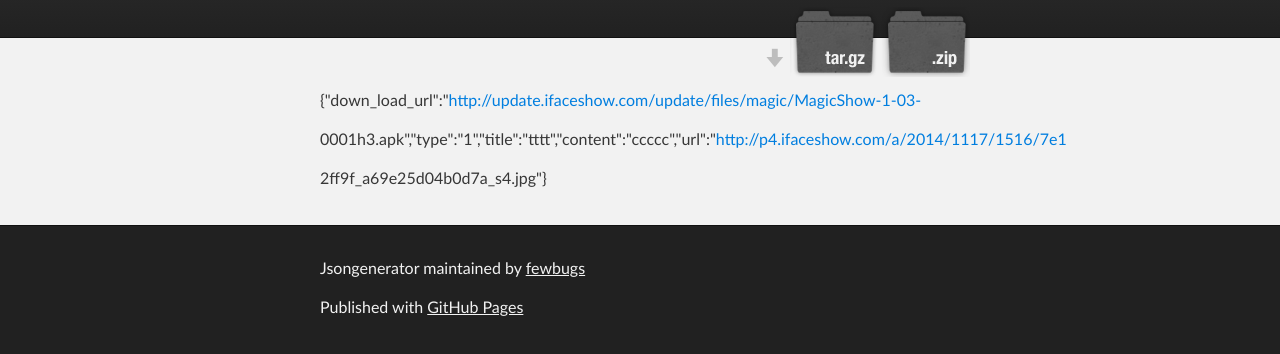
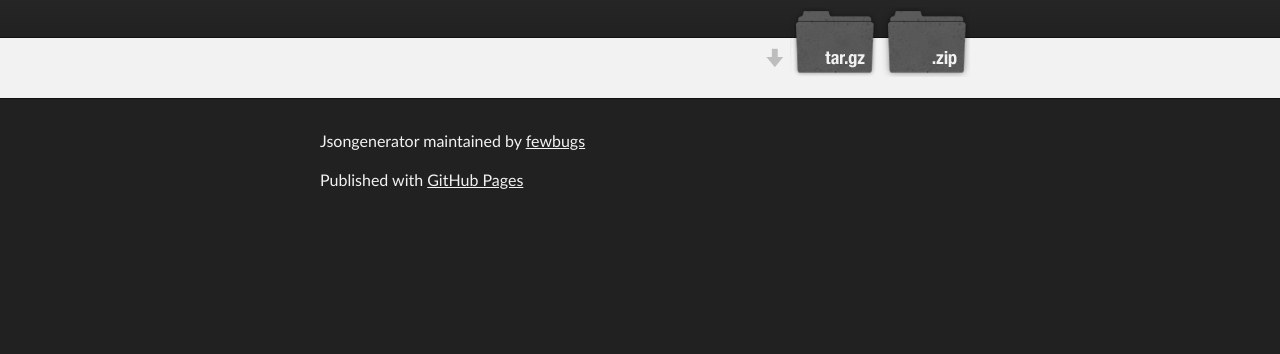
Before and after one commit to fewbugs/jsongenerator, a plain HTML site: page index.html in a window 1280 px wide. Shown: the part 136-490 px from the top of the page. Drawn offline with Linux system fonts and the light colour scheme.

Commit message:
Update index.html

```diff
--- a/index.html
+++ b/index.html
@@ -31,11 +31,7 @@
     <!-- MAIN CONTENT -->
     <div id="main_content_wrap" class="outer">
       <section id="main_content" class="inner">
-        <p>{"down_load_url":"<a href="http://update.ifaceshow.com/update/files/magic/MagicShow-1-03-">http://update.ifaceshow.com/update/files/magic/MagicShow-1-03-</a></p>
 
-<p>0001h3.apk","type":"1","title":"tttt","content":"ccccc","url":"<a href="http://p4.ifaceshow.com/a/2014/1117/1516/7e1">http://p4.ifaceshow.com/a/2014/1117/1516/7e1</a></p>
-
-<p>2ff9f_a69e25d04b0d7a_s4.jpg"}</p>
       </section>
     </div>
 
```
